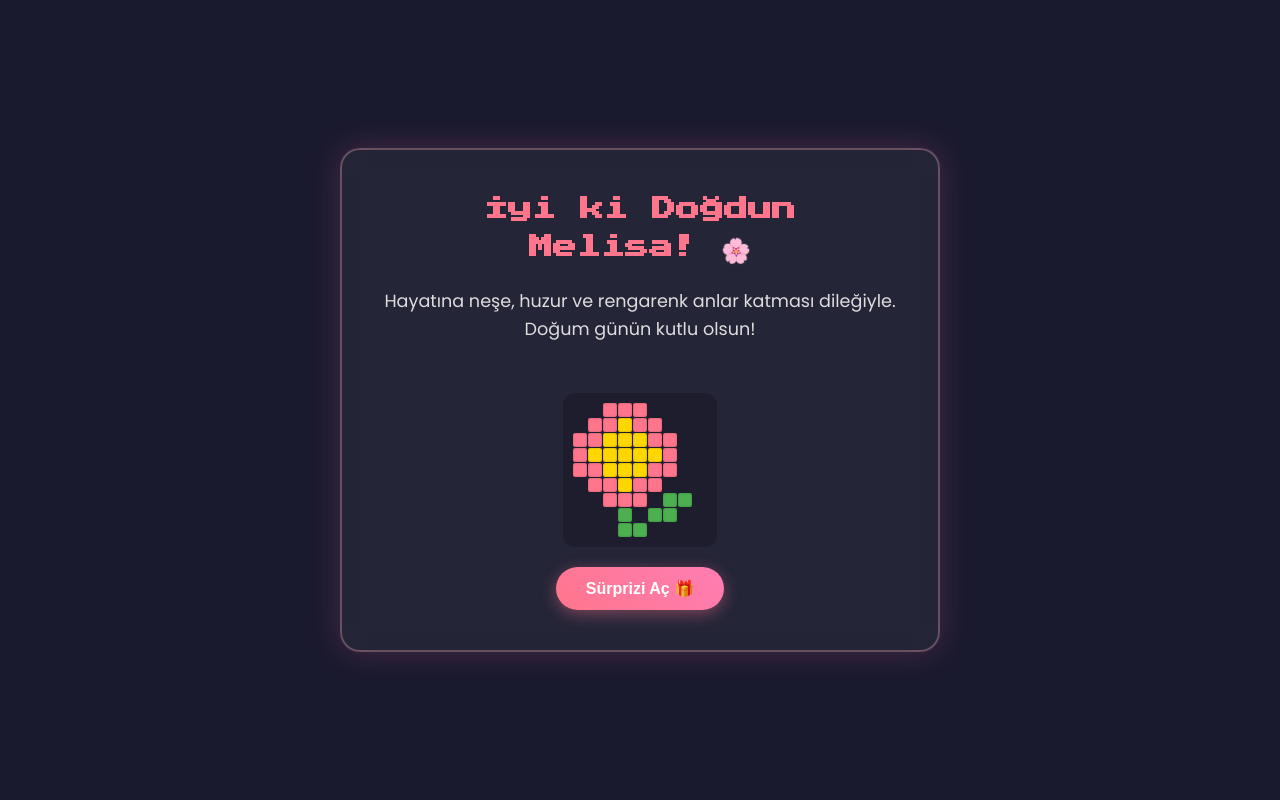
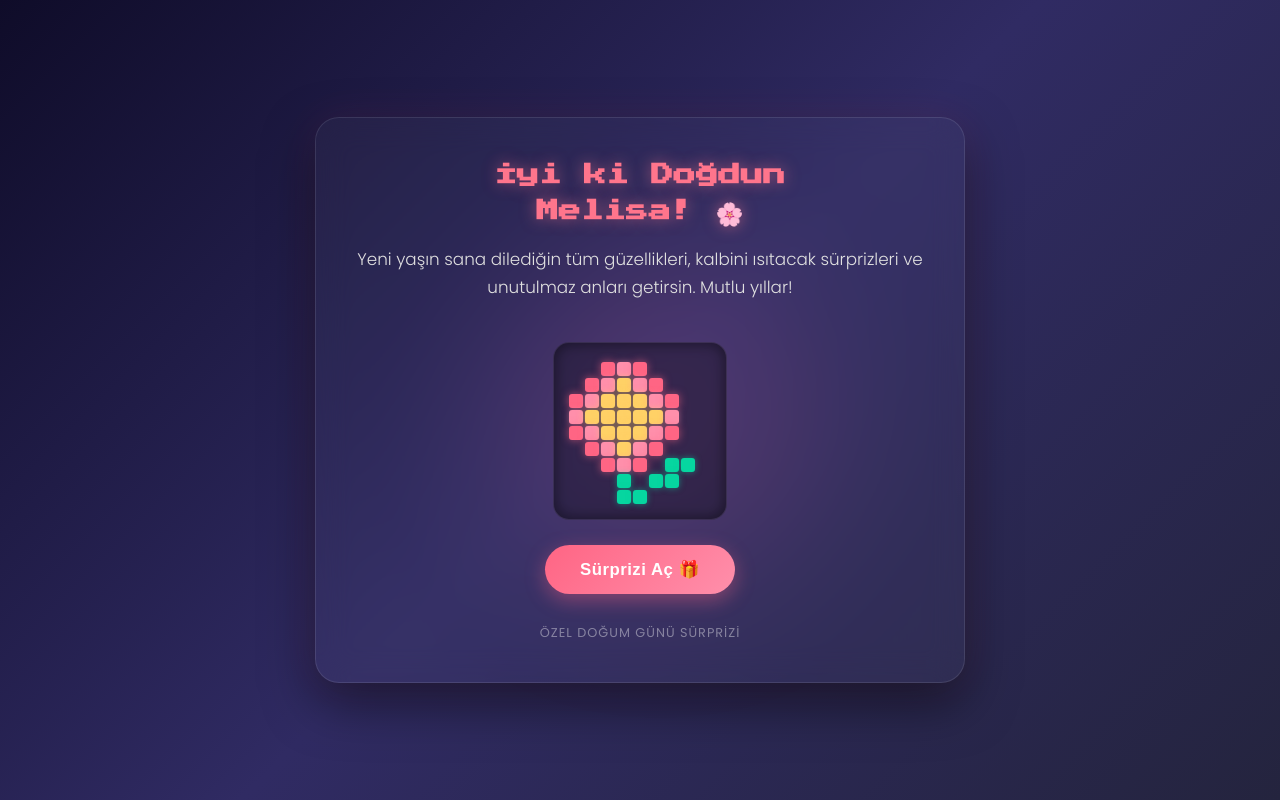
Before and after one commit to dogum001/iyikidogdun, a plain HTML site: page İndex.html in a window 1280 px wide. Drawn offline with nearby package versions, Linux system fonts and the light colour scheme.

Commit message:
İndex.html

```diff
--- a/İndex.html
+++ b/İndex.html
@@ -3,8 +3,10 @@
 <head>
     <meta charset="UTF-8">
     <meta name="viewport" content="width=device-width, initial-scale=1.0">
-    <title>İyi ki Doğdun Melisa! 🎉</title>
-    <link href="https://fonts.googleapis.com/css2?family=Press+Start+2P&family=Poppins:wght@400;600&display=swap" rel="stylesheet">
+    <title>İyi ki Doğdun Melisa! 🌸</title>
+    <link href="https://fonts.googleapis.com/css2?family=Press+Start+2P&family=Poppins:wght@300;400;600&display=swap" rel="stylesheet">
+    <!-- Konfeti Kütüphanesi -->
+    <script src="https://cdn.jsdelivr.net/npm/canvas-confetti@1.5.1/dist/confetti.browser.min.js"></script>
     <style>
         * {
             margin: 0;
@@ -13,7 +15,7 @@
         }
 
         body {
-            background-color: #1a1a2e;
+            background: linear-gradient(135deg, #0f0c29, #302b63, #24243e);
             color: #fff;
             font-family: 'Poppins', sans-serif;
             min-height: 100vh;
@@ -26,125 +28,218 @@
             padding: 20px;
         }
 
+        /* Yüzen Arka Plan Işıkları */
+        .bg-glow {
+            position: absolute;
+            width: 300px;
+            height: 300px;
+            background: rgba(255, 105, 180, 0.15);
+            filter: blur(80px);
+            border-radius: 50%;
+            z-index: 0;
+            animation: floatGlow 8s ease-in-out infinite alternate;
+        }
+
+        @keyframes floatGlow {
+            0% { transform: translate(-50px, -50px); }
+            100% { transform: translate(50px, 50px); }
+        }
+
         .container {
-            max-width: 600px;
-            background: rgba(255, 255, 255, 0.05);
-            backdrop-filter: blur(10px);
-            border: 2px solid rgba(255, 182, 193, 0.3);
-            padding: 40px;
-            border-radius: 20px;
-            box-shadow: 0 0 30px rgba(255, 105, 180, 0.2);
+            position: relative;
+            max-width: 650px;
+            width: 100%;
+            background: rgba(255, 255, 255, 0.03);
+            backdrop-filter: blur(16px);
+            -webkit-backdrop-filter: blur(16px);
+            border: 1px solid rgba(255, 255, 255, 0.1);
+            padding: 40px 30px;
+            border-radius: 24px;
+            box-shadow: 0 20px 50px rgba(0, 0, 0, 0.5), 0 0 40px rgba(255, 105, 180, 0.1);
             z-index: 2;
+            animation: containerEntry 1s cubic-bezier(0.16, 1, 0.3, 1);
+        }
+
+        @keyframes containerEntry {
+            from { opacity: 0; transform: translateY(30px) scale(0.95); }
+            to { opacity: 1; transform: translateY(0) scale(1); }
         }
 
         h1 {
             font-family: 'Press Start 2P', monospace;
-            font-size: 1.5rem;
+            font-size: 1.4rem;
             color: #ff758c;
-            margin-bottom: 20px;
+            margin-bottom: 15px;
             line-height: 1.6;
+            text-shadow: 0 0 15px rgba(255, 117, 140, 0.5);
         }
 
         p {
-            font-size: 1.1rem;
-            color: #ddd;
-            margin-bottom: 30px;
-            line-height: 1.6;
+            font-size: 1.05rem;
+            color: #e0e0e0;
+            margin-bottom: 25px;
+            line-height: 1.7;
+            font-weight: 300;
         }
 
-        /* Pixel Art Çiçek Tablosu */
+        /* Gelişmiş Pixel Art Çiçek */
+        .pixel-flower-wrapper {
+            display: inline-block;
+            padding: 15px;
+            background: rgba(0, 0, 0, 0.3);
+            border-radius: 16px;
+            border: 1px solid rgba(255, 255, 255, 0.05);
+            margin: 15px 0 25px 0;
+            box-shadow: inset 0 0 15px rgba(0,0,0,0.5);
+        }
+
         .pixel-flower {
             display: inline-grid;
             grid-template-columns: repeat(9, 14px);
             grid-template-rows: repeat(9, 14px);
-            gap: 1px;
-            margin: 20px 0;
-            padding: 10px;
-            background: rgba(0, 0, 0, 0.2);
-            border-radius: 12px;
+            gap: 2px;
         }
 
         .pixel {
             width: 14px;
             height: 14px;
-            border-radius: 2px;
+            border-radius: 3px;
+            transition: transform 0.2s;
         }
 
-        /* Renk Kodları */
-        .pink { background-color: #ff758c; box-shadow: inset 0 0 2px rgba(0,0,0,0.3); }
-        .yellow { background-color: #ffd700; box-shadow: inset 0 0 2px rgba(0,0,0,0.3); }
-        .green { background-color: #4caf50; box-shadow: inset 0 0 2px rgba(0,0,0,0.3); }
+        .pixel:hover {
+            transform: scale(1.3);
+        }
+
+        /* Renk Paleti ve Parlamalar */
+        .pink { background-color: #ff6584; box-shadow: 0 0 8px rgba(255, 101, 132, 0.6); }
+        .light-pink { background-color: #ff8fab; box-shadow: 0 0 6px rgba(255, 143, 171, 0.5); }
+        .yellow { background-color: #ffd166; box-shadow: 0 0 8px rgba(255, 209, 102, 0.6); }
+        .green { background-color: #06d6a0; box-shadow: 0 0 6px rgba(6, 214, 160, 0.5); }
         .empty { background-color: transparent; }
 
         .btn {
-            background: linear-gradient(45deg, #ff758c, #ff7eb3);
+            background: linear-gradient(135deg, #ff6584, #ff8fab);
             color: white;
             border: none;
-            padding: 12px 30px;
-            font-size: 1rem;
+            padding: 14px 35px;
+            font-size: 1.05rem;
             font-weight: 600;
             border-radius: 50px;
             cursor: pointer;
-            transition: 0.3s;
-            box-shadow: 0 4px 15px rgba(255, 117, 140, 0.4);
+            transition: all 0.3s ease;
+            box-shadow: 0 6px 20px rgba(255, 101, 132, 0.4);
+            letter-spacing: 0.5px;
         }
 
         .btn:hover {
-            transform: scale(1.05);
-            box-shadow: 0 6px 20px rgba(255, 117, 140, 0.6);
+            transform: translateY(-3px) scale(1.03);
+            box-shadow: 0 10px 25px rgba(255, 101, 132, 0.6);
+            background: linear-gradient(135deg, #ff5273, #ff7b9c);
+        }
+
+        .btn:active {
+            transform: translateY(1px);
         }
 
         #message {
-            margin-top: 20px;
-            font-size: 1.2rem;
-            color: #ffeb3b;
+            margin-top: 25px;
+            font-size: 1.15rem;
+            color: #ffd166;
             display: none;
-            animation: fadeIn 0.8s ease-in-out;
+            padding: 20px;
+            background: rgba(255, 209, 102, 0.08);
+            border: 1px solid rgba(255, 209, 102, 0.2);
+            border-radius: 14px;
+            animation: fadeIn 0.8s cubic-bezier(0.16, 1, 0.3, 1);
+            line-height: 1.6;
         }
 
         @keyframes fadeIn {
-            from { opacity: 0; transform: translateY(10px); }
+            from { opacity: 0; transform: translateY(15px); }
             to { opacity: 1; transform: translateY(0); }
+        }
+
+        .footer-note {
+            margin-top: 30px;
+            font-size: 0.8rem;
+            color: rgba(255, 255, 255, 0.4);
+            letter-spacing: 1px;
         }
     </style>
 </head>
 <body>
 
+    <div class="bg-glow"></div>
+
     <div class="container">
         <h1>İyi ki Doğdun<br>Melisa! 🌸</h1>
-        <p>Hayatına neşe, huzur ve rengarenk anlar katması dileğiyle. Doğum günün kutlu olsun!</p>
+        <p>Yeni yaşın sana dilediğin tüm güzellikleri, kalbini ısıtacak sürprizleri ve unutulmaz anları getirsin. Mutlu yıllar!</p>
 
-        <!-- Pixel Art Çiçek Tasarımı -->
+        <!-- Gelişmiş Pixel Art Çiçek -->
+        <div class="pixel-flower-wrapper">
             <div class="pixel-flower" id="flower">
                 <!-- Satır 1 -->
-            <div class="pixel empty"></div><div class="pixel empty"></div><div class="pixel pink"></div><div class="pixel pink"></div><div class="pixel pink"></div><div class="pixel empty"></div><div class="pixel empty"></div><div class="pixel empty"></div><div class="pixel empty"></div>
+                <div class="pixel empty"></div><div class="pixel empty"></div><div class="pixel pink"></div><div class="pixel light-pink"></div><div class="pixel pink"></div><div class="pixel empty"></div><div class="pixel empty"></div><div class="pixel empty"></div><div class="pixel empty"></div>
                 <!-- Satır 2 -->
-            <div class="pixel empty"></div><div class="pixel pink"></div><div class="pixel pink"></div><div class="pixel yellow"></div><div class="pixel pink"></div><div class="pixel pink"></div><div class="pixel empty"></div><div class="pixel empty"></div><div class="pixel empty"></div>
+                <div class="pixel empty"></div><div class="pixel pink"></div><div class="pixel light-pink"></div><div class="pixel yellow"></div><div class="pixel light-pink"></div><div class="pixel pink"></div><div class="pixel empty"></div><div class="pixel empty"></div><div class="pixel empty"></div>
                 <!-- Satır 3 -->
-            <div class="pixel pink"></div><div class="pixel pink"></div><div class="pixel yellow"></div><div class="pixel yellow"></div><div class="pixel yellow"></div><div class="pixel pink"></div><div class="pixel pink"></div><div class="pixel empty"></div><div class="pixel empty"></div>
+                <div class="pixel pink"></div><div class="pixel light-pink"></div><div class="pixel yellow"></div><div class="pixel yellow"></div><div class="pixel yellow"></div><div class="pixel light-pink"></div><div class="pixel pink"></div><div class="pixel empty"></div><div class="pixel empty"></div>
                 <!-- Satır 4 -->
-            <div class="pixel pink"></div><div class="pixel yellow"></div><div class="pixel yellow"></div><div class="pixel yellow"></div><div class="pixel yellow"></div><div class="pixel yellow"></div><div class="pixel pink"></div><div class="pixel empty"></div><div class="pixel empty"></div>
+                <div class="pixel light-pink"></div><div class="pixel yellow"></div><div class="pixel yellow"></div><div class="pixel yellow"></div><div class="pixel yellow"></div><div class="pixel yellow"></div><div class="pixel light-pink"></div><div class="pixel empty"></div><div class="pixel empty"></div>
                 <!-- Satır 5 -->
-            <div class="pixel pink"></div><div class="pixel pink"></div><div class="pixel yellow"></div><div class="pixel yellow"></div><div class="pixel yellow"></div><div class="pixel pink"></div><div class="pixel pink"></div><div class="pixel empty"></div><div class="pixel empty"></div>
+                <div class="pixel pink"></div><div class="pixel light-pink"></div><div class="pixel yellow"></div><div class="pixel yellow"></div><div class="pixel yellow"></div><div class="pixel light-pink"></div><div class="pixel pink"></div><div class="pixel empty"></div><div class="pixel empty"></div>
                 <!-- Satır 6 -->
-            <div class="pixel empty"></div><div class="pixel pink"></div><div class="pixel pink"></div><div class="pixel yellow"></div><div class="pixel pink"></div><div class="pixel pink"></div><div class="pixel empty"></div><div class="pixel empty"></div><div class="pixel empty"></div>
+                <div class="pixel empty"></div><div class="pixel pink"></div><div class="pixel light-pink"></div><div class="pixel yellow"></div><div class="pixel light-pink"></div><div class="pixel pink"></div><div class="pixel empty"></div><div class="pixel empty"></div><div class="pixel empty"></div>
                 <!-- Satır 7 -->
-            <div class="pixel empty"></div><div class="pixel empty"></div><div class="pixel pink"></div><div class="pixel pink"></div><div class="pixel pink"></div><div class="pixel empty"></div><div class="pixel green"></div><div class="pixel green"></div><div class="pixel empty"></div>
+                <div class="pixel empty"></div><div class="pixel empty"></div><div class="pixel pink"></div><div class="pixel light-pink"></div><div class="pixel pink"></div><div class="pixel empty"></div><div class="pixel green"></div><div class="pixel green"></div><div class="pixel empty"></div>
                 <!-- Satır 8 -->
                 <div class="pixel empty"></div><div class="pixel empty"></div><div class="pixel empty"></div><div class="pixel green"></div><div class="pixel empty"></div><div class="pixel green"></div><div class="pixel green"></div><div class="pixel empty"></div><div class="pixel empty"></div>
                 <!-- Satır 9 -->
                 <div class="pixel empty"></div><div class="pixel empty"></div><div class="pixel empty"></div><div class="pixel green"></div><div class="pixel green"></div><div class="pixel empty"></div><div class="pixel empty"></div><div class="pixel empty"></div><div class="pixel empty"></div>
             </div>
+        </div>
 
         <br>
-        <button class="btn" onclick="surprizGoster()">Sürprizi Aç 🎁</button>
-        <div id="message">İyi ki varsın Melisa, yüzünden gülücükler hiç eksik olmasın! ✨</div>
+        <button class="btn" onclick="kutla()">Sürprizi Aç 🎁</button>
+
+        <div id="message">
+            ✨ İyi ki varsın Melisa! Yüzündeki gülümseme ve enerjin etrafındaki herkese ışık olmaya devam etsin. Harika bir yaşın olsun! 🎈
+        </div>
+
+        <div class="footer-note">ÖZEL DOĞUM GÜNÜ SÜRPRİZİ</div>
     </div>
 
     <script>
-        function surprizGoster() {
+        function kutla() {
+            // Mesaj kutusunu aç
             const msg = document.getElementById('message');
             msg.style.display = 'block';
+
+            // Muhteşem Konfeti Efekti
+            var duration = 3 * 1000;
+            var end = Date.now() + duration;
+
+            (function frame() {
+                confetti({
+                    particleCount: 4,
+                    angle: 60,
+                    spread: 55,
+                    origin: { x: 0 },
+                    colors: ['#ff6584', '#ffd166', '#06d6a0', '#ff8fab']
+                });
+                confetti({
+                    particleCount: 4,
+                    angle: 120,
+                    spread: 55,
+                    origin: { x: 1 },
+                    colors: ['#ff6584', '#ffd166', '#06d6a0', '#ff8fab']
+                });
+
+                if (Date.now() < end) {
+                    requestAnimationFrame(frame);
+                }
+            }());
         }
     </script>
 
```
Lines whose indentation alone changed are shown as unchanged.
